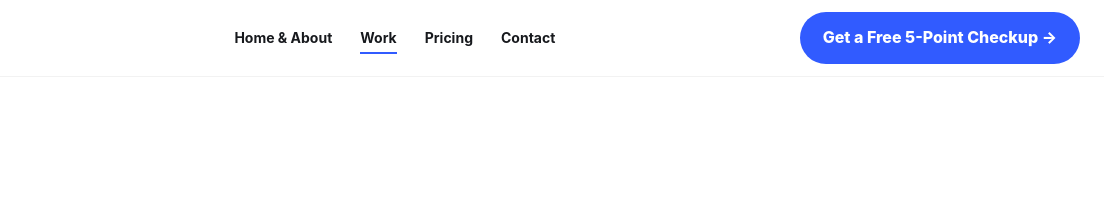
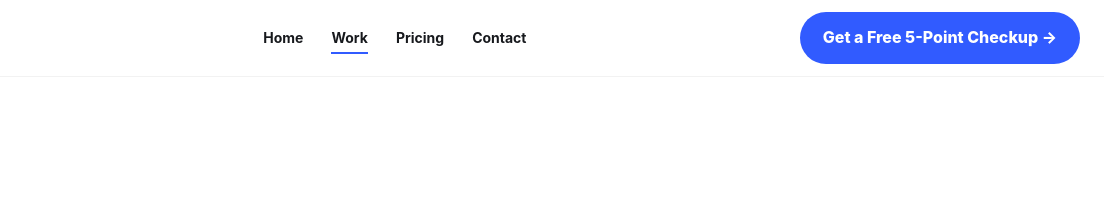
Before and after one commit to tee2thehee/ovayo, a plain HTML site: page work.html in a window 1280 px wide. Shown: the top 210 px of the page, 176-1280 px from the left. Drawn offline with Linux system fonts and the light colour scheme.

Commit message:
Update work.html

```diff
--- a/work.html
+++ b/work.html
@@ -18,7 +18,7 @@
       </a>
 
       <nav id="navLinks" class="nav-links">
-        <a href="index.html">Home &amp; About</a>
+        <a href="index.html">Home</a>
         <a href="work.html#work" aria-current="page">Work</a>
         <a href="work.html#pricing">Pricing</a>
         <a href="work.html#checkup">Contact</a>
```
